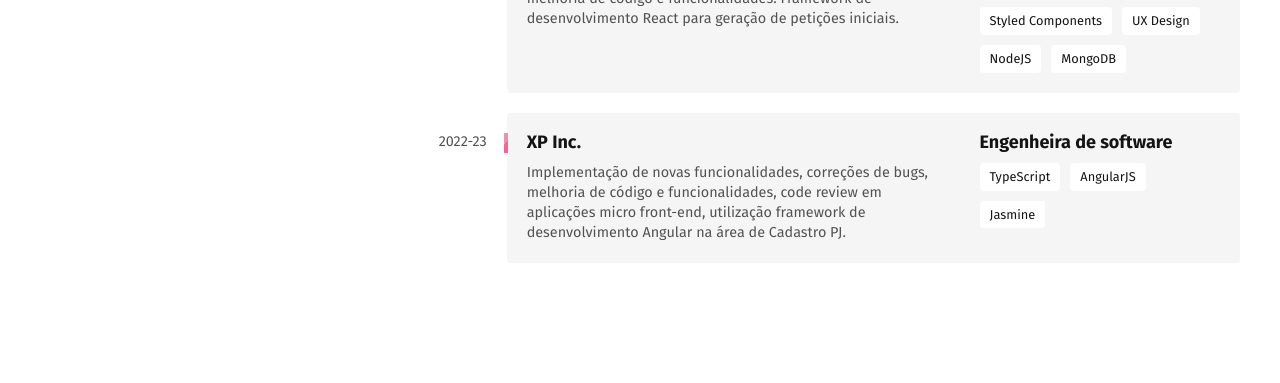
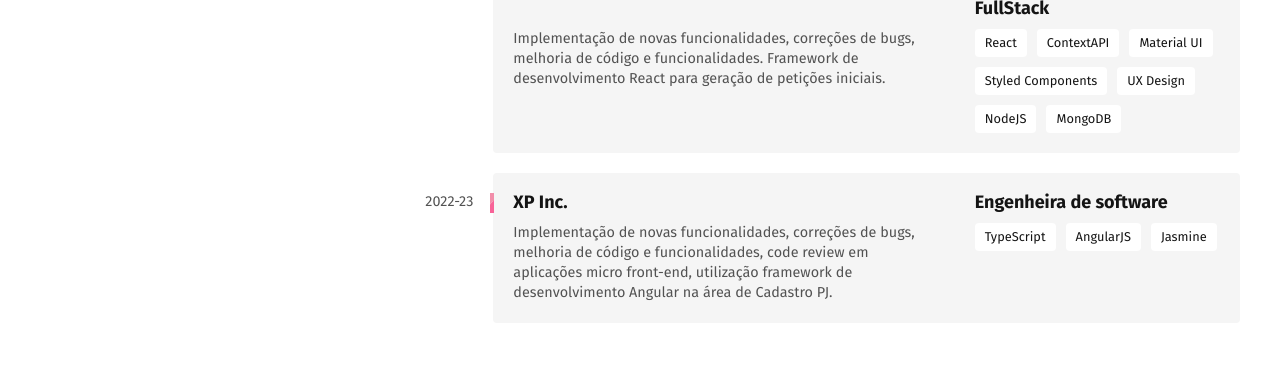
Before and after one commit to TabataSouto/portfolio-origamid, a plain HTML site: page index.html in a window 1280 px wide. Shown: the part 1103-1486 px from the top of the page. Before the commit the page ends 1426 px from the top, so only its background shows below. Drawn offline with Linux system fonts and the light colour scheme.

Commit message:
refactor: correção de espaçamento entre introdução e experiência

```diff
--- a/css/experience.css
+++ b/css/experience.css
@@ -1,10 +1,10 @@
 .experience {
   max-width: 1200px;
-  padding: 40px 20px;
+  padding: 100px 20px 40px 20px;
   margin: 0 auto;
   display: grid;
   grid-template-columns: 1fr 2fr;
-  gap: 100px;
+  gap: 80px;
 }
 
 .subtitle {
@@ -85,6 +85,7 @@
   .experience {
     grid-template-columns: 1fr;
     justify-content: center;
+    padding-top: 50px;
     gap: 0px;
   }
 
```
